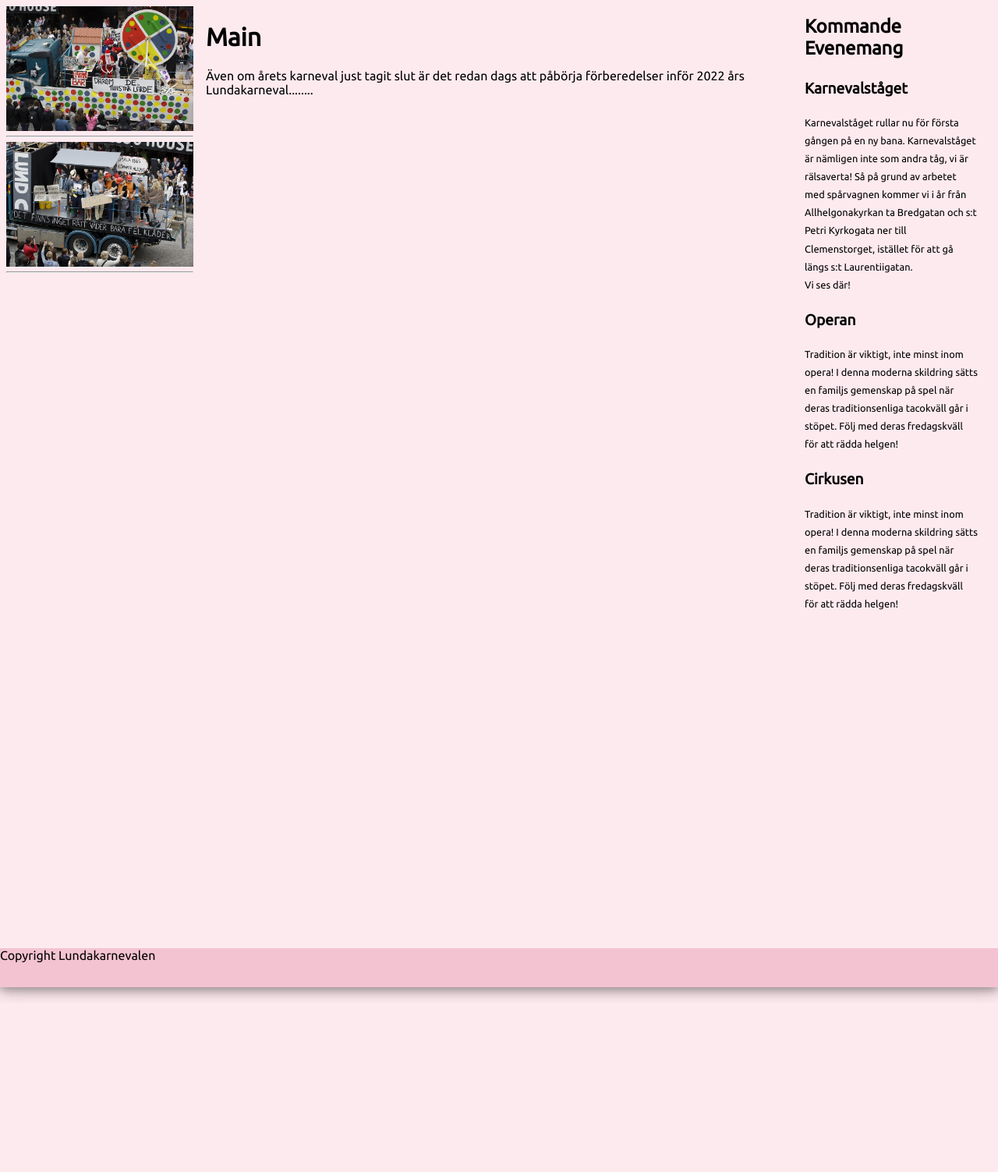
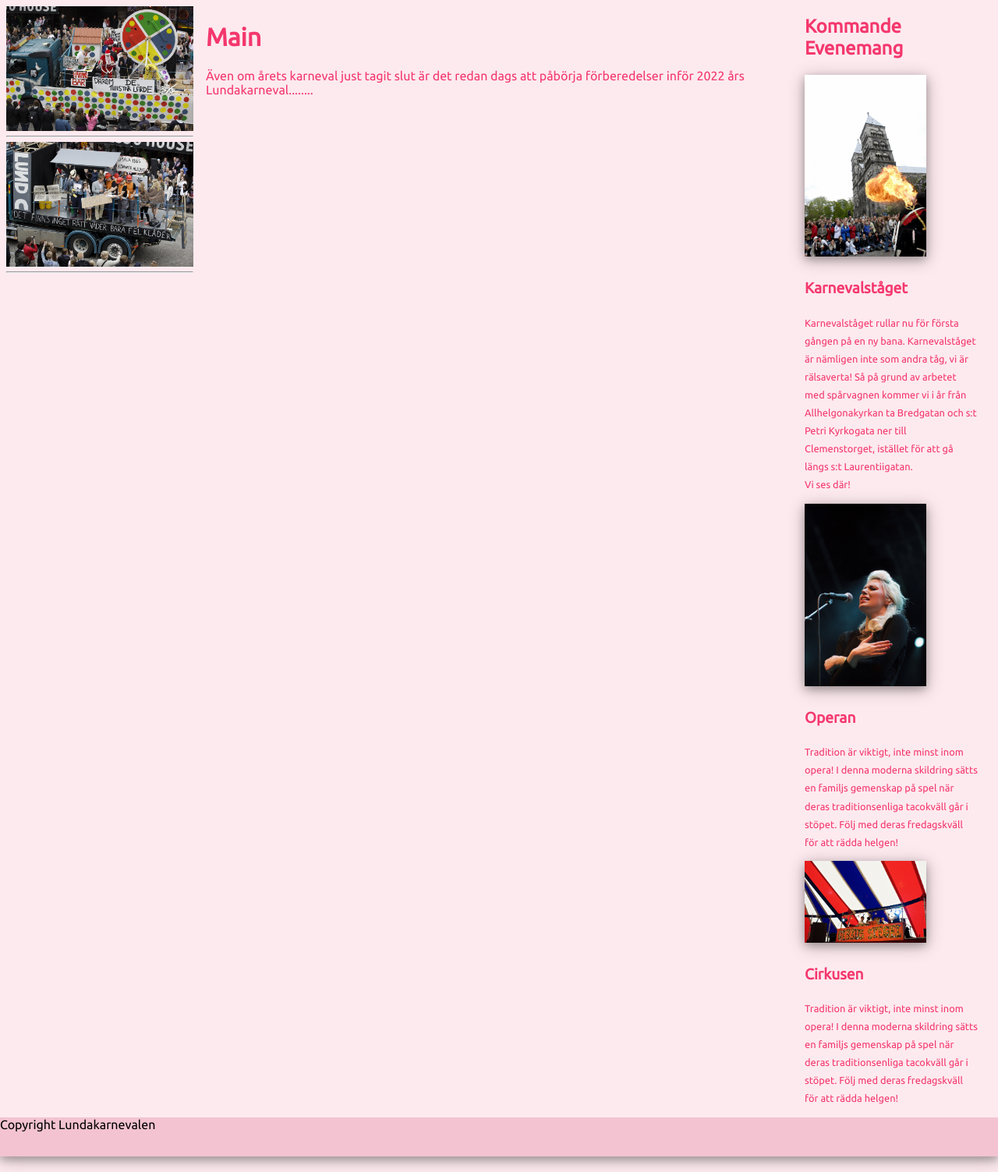
Before and after one commit to dhelvik/Grupp-3-Webbutveckling, a PHP site: page /home.html in a window 1280 px wide. Shown: the part 198-1701 px from the top of the page at 78% size. Before the commit the page ends 1478 px from the top, so only its background shows below. Run offline with PHP 8.4, Linux system fonts and the light colour scheme.

Commit message:
Bilder, textfärgosv

```diff
--- a/aside.html
+++ b/aside.html
@@ -5,17 +5,20 @@
 
 
 	<div id='news1'class='news'>
+        <img src="bilder/karnevaltag2.jpg"height="50%" width="auto">
         <h2>Karnevalståget</h2>
         <p>Karnevalståget rullar nu för första gången på en ny bana. Karnevalståget är nämligen inte som andra tåg, vi är rälsaverta! Så på grund av arbetet med spårvagnen kommer vi i år från Allhelgonakyrkan ta Bredgatan och s:t Petri Kyrkogata ner till Clemenstorget, istället för att gå längs s:t Laurentiigatan.<br>Vi ses där!
     </p>
 	</div>
 
     <div id='news2'class='news'>
+        <img src="bilder/opera.jpg" height="50%" width="auto">
         <h2>Operan</h2>
         <p>Tradition är viktigt, inte minst inom opera! I denna moderna skildring sätts en familjs gemenskap på spel när deras traditionsenliga tacokväll går i stöpet. Följ med deras fredagskväll för att rädda helgen!
     </p>
 	</div>
      <div id='news3'class='news'>
+         <img src="bilder/cirkus.jpg"height="50%" width="auto">
         <h2>Cirkusen</h2>
         <p>Tradition är viktigt, inte minst inom opera! I denna moderna skildring sätts en familjs gemenskap på spel när deras traditionsenliga tacokväll går i stöpet. Följ med deras fredagskväll för att rädda helgen!
     </p>
--- a/css/css.css
+++ b/css/css.css
@@ -38,7 +38,8 @@
 		margin:0px;
 	}
     #container-main{
-        height: 1200px;
+        height: box-shadow: 0 4px 10px 0 rgba(0, 0, 0, 0.2), 0 4px 20px 0
+		rgba(0, 0, 0, 0.30);
     }
 
 
@@ -58,6 +59,7 @@
 		float: left;
         box-sizing: border-box;
         padding: 8px;
+        color:#f4376d;
 	}
 
 	#right{
@@ -67,6 +69,7 @@
 		height: 100%;
         box-sizing: border-box;
         padding-left:8px;
+        color:#f4376d;
 	}
 
 	.karnevalstaget{
@@ -95,6 +98,12 @@
         text-align:left;
 
 	}
+    .news img{
+        max-width:70%;
+        max-height:auto;
+        box-shadow: 0 4px 10px 0 rgba(0, 0, 0, 0.2), 0 4px 20px 0
+		rgba(0, 0, 0, 0.30);
+    }
 }
 
 @media only screen and (max-width: 1023px) {
@@ -138,6 +147,11 @@
 		height:100%;
 		background-color:transparent;
 	}
+    .news img{
+        max-width:50%;
+        max-height:auto;
+        margin: auto;
+    }
 }
 @media only screen and (max-width: 768px) {
 
```
Also changed, not shown: bilder/cirkus.jpg (added), bilder/karnevaltag2.jpg (added), bilder/opera.jpg (added), 1 other file.
